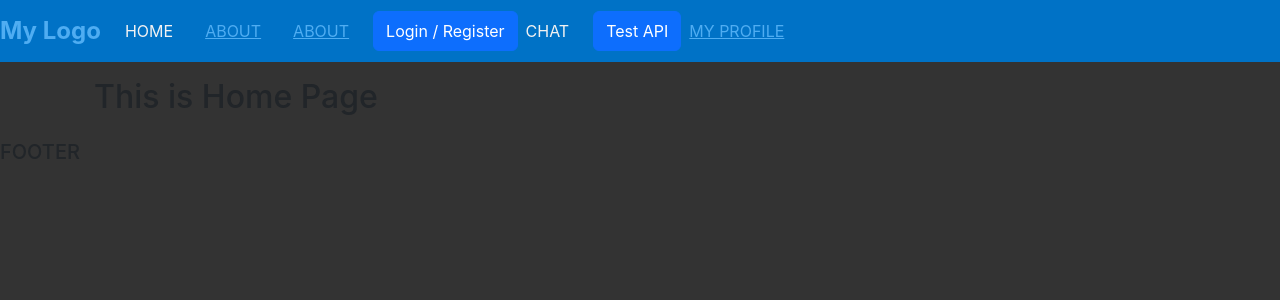
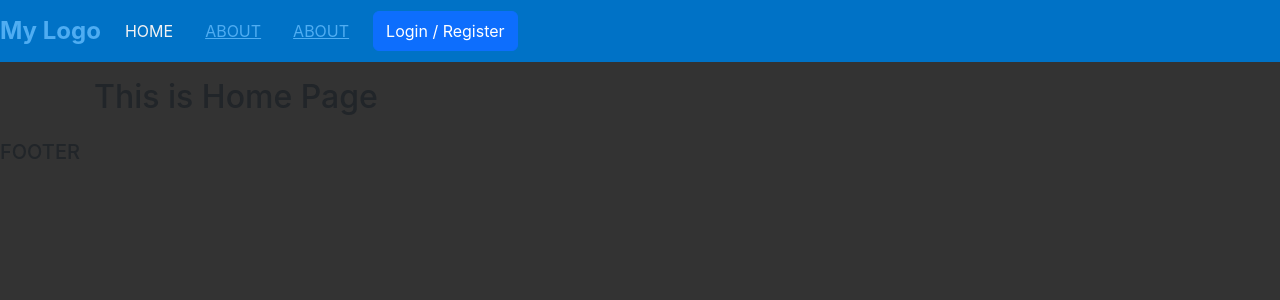
Before and after one commit to Macarena-Chang/DataHive-Frontend, a React (Create React App) app in the folder my-app/: page / in a window 1280 px wide. Shown: the top 300 px of the page. Built offline with nearby package versions, Linux system fonts and the light colour scheme.

Commit message:
Change color and style

```diff
--- a/my-app/src/components/NavbarComponent.js
+++ b/my-app/src/components/NavbarComponent.js
@@ -26,9 +26,13 @@ My Logo
         {!isAuth && (
         <LoginRegisterModal />
         )}
-<Nav.Link href="/chat" className="custom-nav-link">CHAT</Nav.Link>
-<TestAPIButton />
-<Nav.Link href="/myprofile" className="custom-nav-link custom-important-link">MY PROFILE</Nav.Link>
+{isAuth && (
+            <>
+            <Nav.Link href="/chat" className="custom-nav-link">CHAT</Nav.Link>
+            <TestAPIButton />
+            <Nav.Link href="/myprofile" className="custom-nav-link custom-important-link">MY PROFILE</Nav.Link>
+        </>
+        )}
 </Nav>
 </Navbar.Collapse>
 </Navbar>
```
